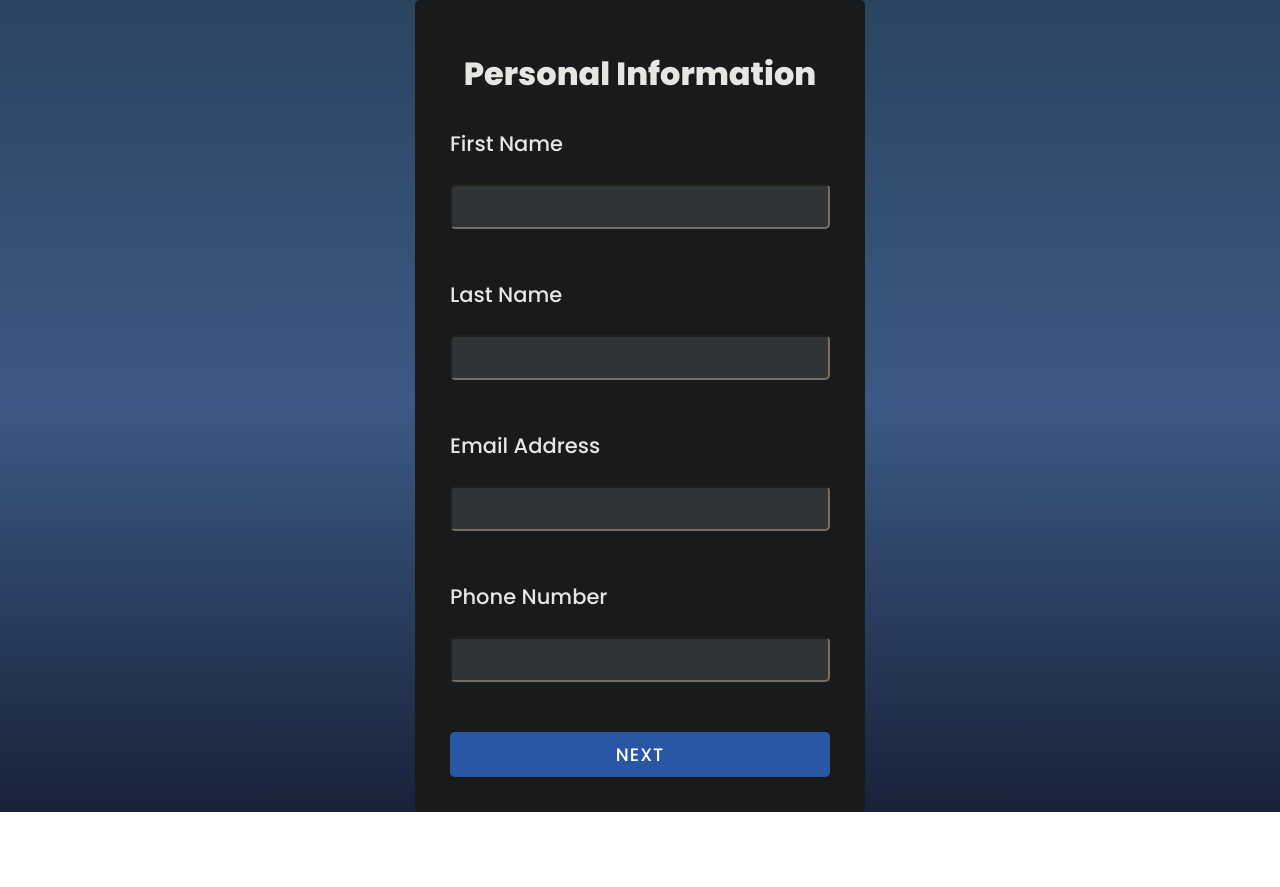
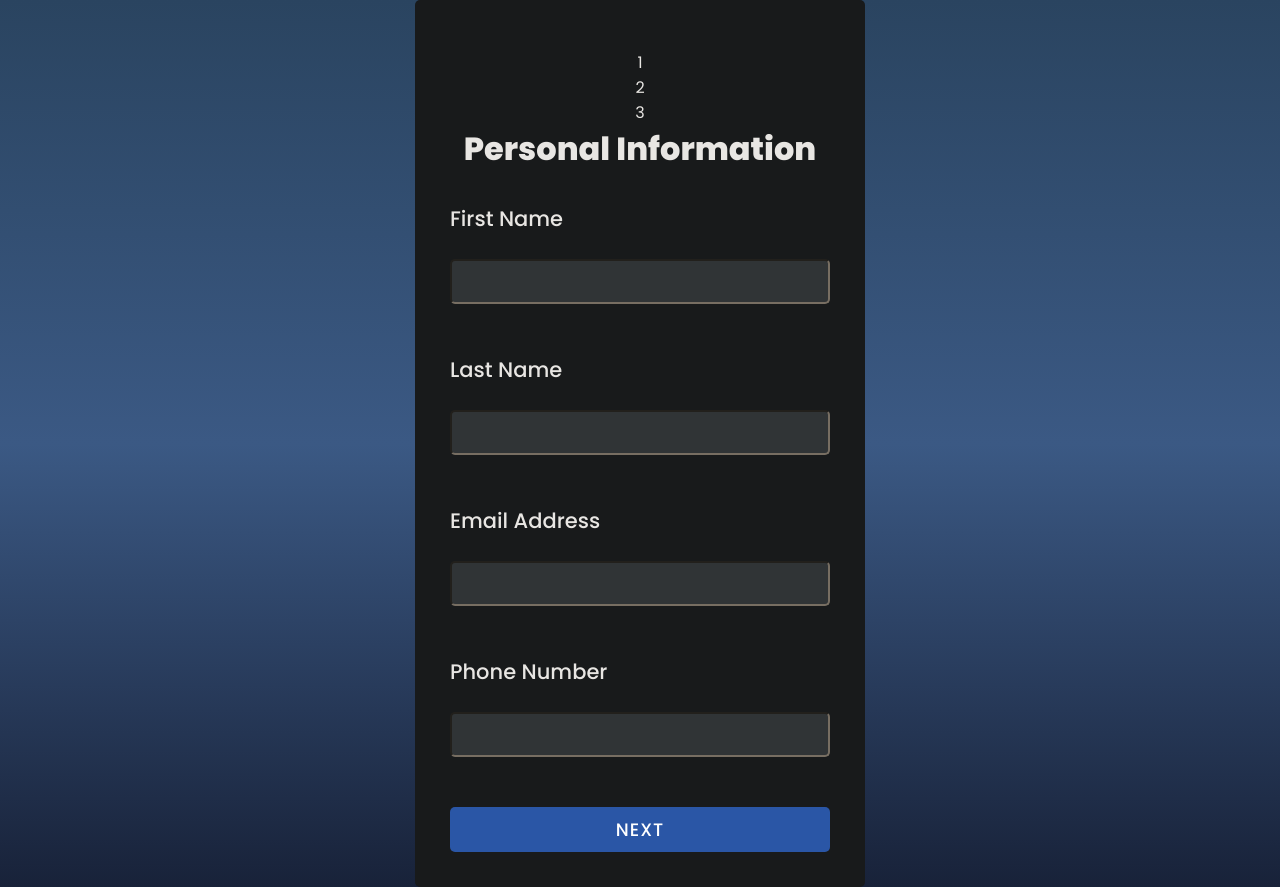
Before and after one commit to Sondos-Amr/React-Multi-Step-Form, a React (Create React App) app: page / in a window 1280 px wide. Before the commit the page ends 812 px from the top, so only its background shows below. Built offline with nearby package versions, Linux system fonts and the light colour scheme.

Commit message:
Add dynamic step navigation with state

```diff
--- a/src/App.jsx
+++ b/src/App.jsx
@@ -60,6 +60,11 @@
           e.preventDefault();
         }}
       >
+        <div className="steps">
+          <div className={step >= 1 ? "active" : ""}>1</div>
+          <div className={step >= 2 ? "active" : ""}>2</div>
+          <div className={step >= 3 ? "active" : ""}>3</div>
+        </div>
         {/* step 1 */}
         {step === 1 && (
           <>
```
